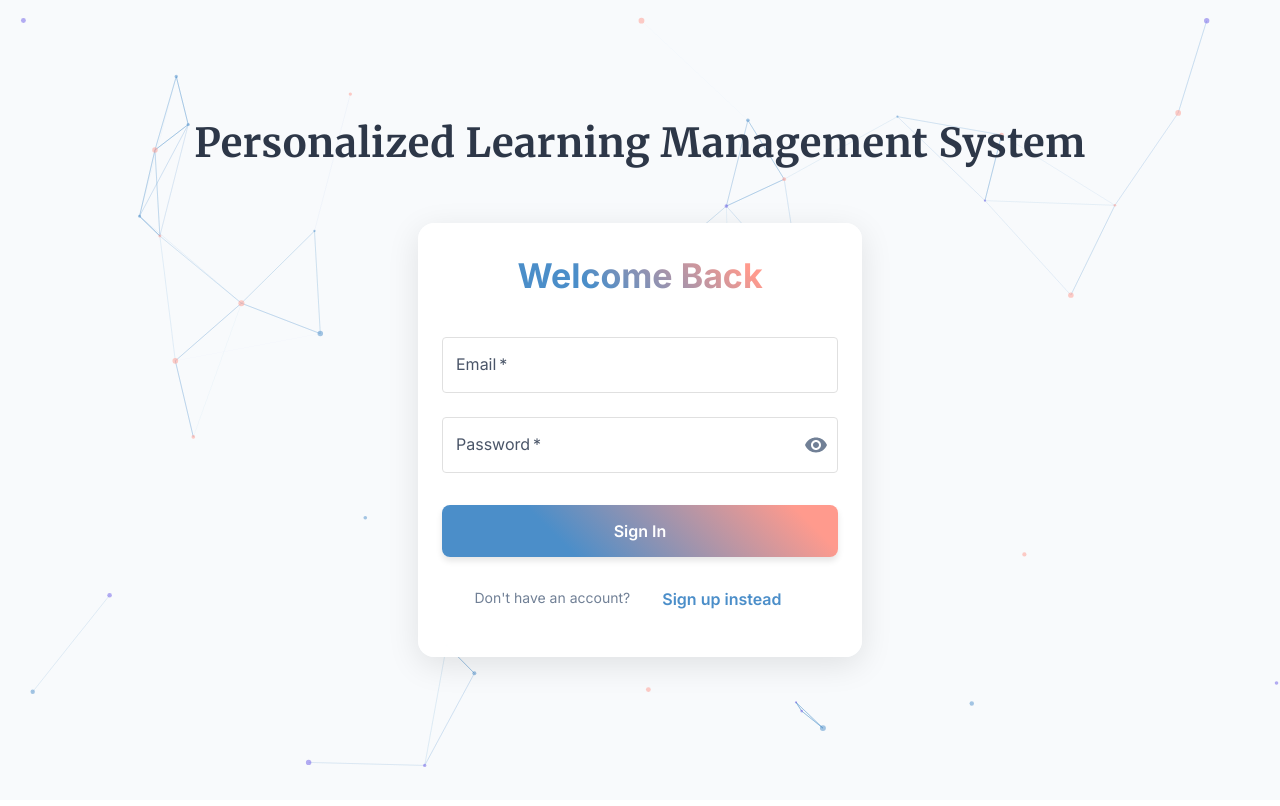
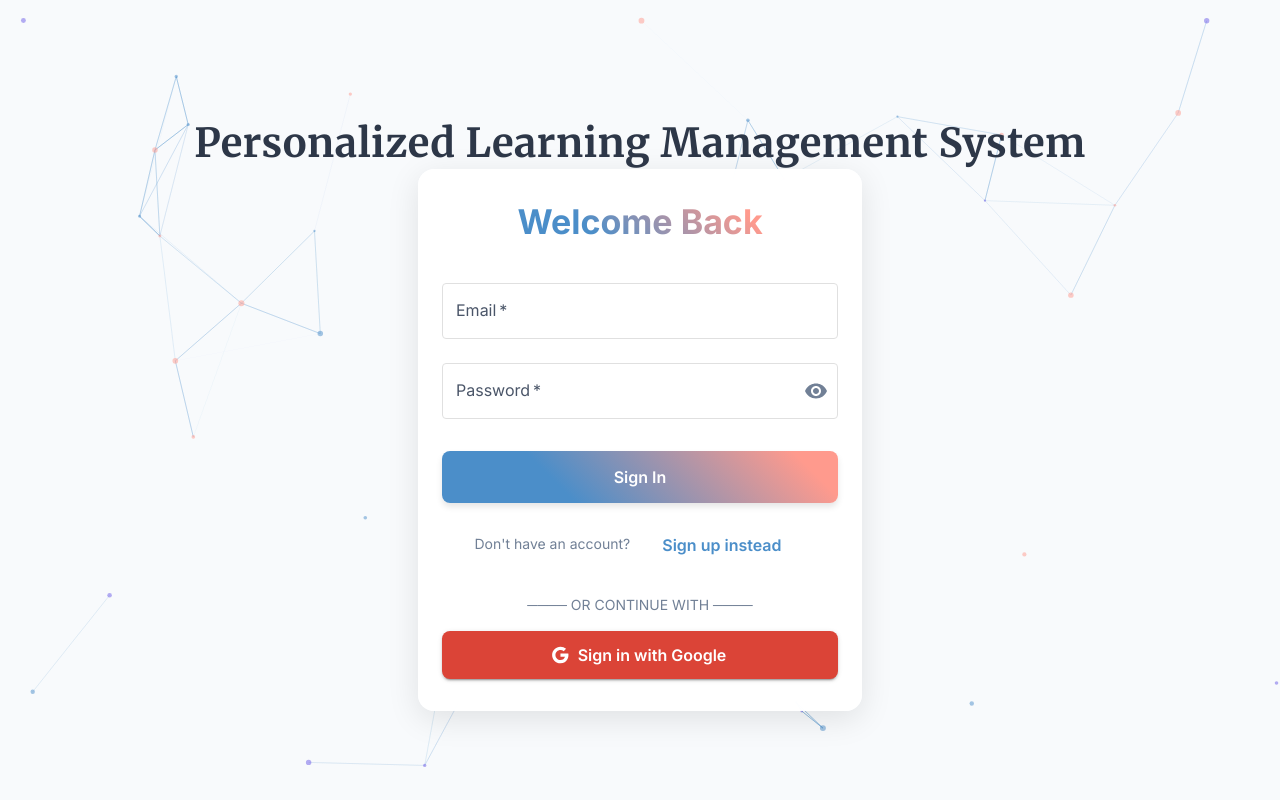
Before and after one commit to Har1Prasaath/Personalized-Learning-Management-System, a React (Create React App) app in the folder frontend/: page / in a window 1280 px wide. Shown: the top 806 px of the page. Built offline with nearby package versions, Linux system fonts and the light colour scheme; no server answers.

Commit message:
Google Authentication Added

```diff
--- a/frontend/package.json
+++ b/frontend/package.json
@@ -5,7 +5,7 @@
   "dependencies": {
     "@emotion/react": "^11.11.1",
     "@emotion/styled": "^11.11.0",
-    "@mui/icons-material": "^5.11.16",
+    "@mui/icons-material": "^5.17.1",
     "@mui/material": "^5.17.1",
     "firebase": "^10.7.1",
     "react": "^18.2.0",
--- a/frontend/src/components/Auth.js
+++ b/frontend/src/components/Auth.js
@@ -1,6 +1,10 @@
-// Auth.js
 import React, { useState, useCallback } from 'react';
-import { signInWithEmailAndPassword, createUserWithEmailAndPassword } from 'firebase/auth';
+import {
+  signInWithEmailAndPassword,
+  createUserWithEmailAndPassword,
+  signInWithPopup,  // Add this for Google Auth
+  GoogleAuthProvider  // Add this for Google Auth
+} from 'firebase/auth';
 import { auth } from '../firebase';
 import { useNavigate } from 'react-router-dom';
 import {
@@ -17,6 +21,7 @@ import { keyframes } from '@emotion/react';
 import Particles from 'react-tsparticles';
 import { loadFull } from 'tsparticles';
 import { useLoading } from '../context/LoadingContext';
+import GoogleIcon from '@mui/icons-material/Google';  // Add this for Google button
 
 const fadeIn = keyframes`
   from {
@@ -59,13 +64,28 @@ export default function Auth() {
     }
   };
 
+  const handleGoogleSignIn = async () => {
+    setIsLoading(true);
+    try {
+      const provider = new GoogleAuthProvider();
+      await signInWithPopup(auth, provider);
+      navigate('/home');
+    } catch (error) {
+      alert(getAuthErrorMessage(error.code));
+    } finally {
+      setIsLoading(false);
+    }
+  };
+
   const getAuthErrorMessage = (code) => {
     switch (code) {
-      case 'auth/invalid-email': return 'Invalid email format';
-      case 'auth/email-already-in-use': return 'Email already in use';
-      case 'auth/weak-password': return 'Password should be at least 6 characters';
-      case 'auth/user-not-found': return 'User not found';
-      case 'auth/wrong-password': return 'Incorrect password';
+      // Existing cases...
+      case 'auth/popup-closed-by-user':
+        return 'Sign-in process was cancelled';
+      case 'auth/account-exists-with-different-credential':
+        return 'Account exists with different login method';
+      case 'auth/unauthorized-domain':
+        return 'Unauthorized domain for authentication';
       default: return 'Authentication failed. Please try again';
     }
   };
@@ -86,6 +106,7 @@ export default function Auth() {
         backgroundColor: '#F8FAFC',
       }}
     >
+      {/* Title */}
       <Typography
         variant="h3"
         sx={{
@@ -104,35 +125,22 @@ export default function Auth() {
         Personalized Learning Management System
       </Typography>
 
+      {/* Particles Background */}
       <Particles
         id="tsparticles"
         init={particlesInit}
         options={{
-          background: {
-            color: {
-              value: '#F8FAFC'
-            }
-          },
+          background: { color: { value: '#F8FAFC' } },
           fpsLimit: 60,
           interactivity: {
             events: {
-              onHover: {
-                enable: true,
-                mode: 'repulse',
-              },
+              onHover: { enable: true, mode: 'repulse' },
               resize: true,
             },
-            modes: {
-              repulse: {
-                distance: 100,
-                duration: 0.4,
-              },
-            },
+            modes: { repulse: { distance: 100, duration: 0.4 } },
           },
           particles: {
-            color: {
-              value: ['#4B8EC9', '#FF9A8D', '#6C5CE7'],
-            },
+            color: { value: ['#4B8EC9', '#FF9A8D', '#6C5CE7'] },
             links: {
               color: '#4B8EC9',
               distance: 150,
@@ -140,35 +148,17 @@ export default function Auth() {
               opacity: 0.4,
               width: 1,
             },
-            collisions: {
-              enable: true,
-            },
+            collisions: { enable: true },
             move: {
               direction: 'none',
               enable: true,
-              outModes: {
-                default: 'bounce',
-              },
-              random: false,
+              outModes: { default: 'bounce' },
               speed: 1.5,
-              straight: false,
             },
-            number: {
-              density: {
-                enable: true,
-                area: 800,
-              },
-              value: 40,
-            },
-            opacity: {
-              value: 0.5,
-            },
-            shape: {
-              type: 'circle',
-            },
-            size: {
-              value: { min: 1, max: 3 },
-            },
+            number: { density: { enable: true, area: 800 }, value: 40 },
+            opacity: { value: 0.5 },
+            shape: { type: 'circle' },
+            size: { value: { min: 1, max: 3 } },
           },
           detectRetina: true,
         }}
@@ -182,6 +172,7 @@ export default function Auth() {
         }}
       />
 
+      {/* Auth Form Container */}
       <Container
         maxWidth="xs"
         sx={{
@@ -218,7 +209,9 @@ export default function Auth() {
           {isLogin ? 'Welcome Back' : 'Create Account'}
         </Typography>
 
+        {/* Auth Form */}
         <form onSubmit={handleAuth} style={{ width: '100%' }}>
+          {/* Email Field */}
           <TextField
             fullWidth
             margin="normal"
@@ -244,6 +237,7 @@ export default function Auth() {
             onChange={(e) => setEmail(e.target.value)}
           />
 
+          {/* Password Field */}
           <TextField
             fullWidth
             margin="normal"
@@ -283,6 +277,7 @@ export default function Auth() {
             onChange={(e) => setPassword(e.target.value)}
           />
 
+          {/* Submit Button */}
           <Button
             fullWidth
             type="submit"
@@ -305,6 +300,7 @@ export default function Auth() {
             {isLogin ? 'Sign In' : 'Create Account'}
           </Button>
 
+          {/* Toggle Login/Signup */}
           <Typography variant="body2" sx={{
             mt: 2,
             textAlign: 'center',
@@ -332,8 +328,40 @@ export default function Auth() {
               {isLogin ? 'Sign up instead' : 'Sign in instead'}
             </Button>
           </Typography>
+
+          {/* Google Sign-In Button */}
+          <Box sx={{ mt: 3, width: '100%' }}>
+            <Typography variant="body2" sx={{
+              textAlign: 'center',
+              color: 'text.secondary',
+              mb: 2
+            }}>
+              ──── OR CONTINUE WITH ────
+            </Typography>
+
+            <Button
+              fullWidth
+              variant="contained"
+              startIcon={<GoogleIcon />}
+              onClick={handleGoogleSignIn}
+              sx={{
+                backgroundColor: '#DB4437',
+                color: 'white',
+                '&:hover': {
+                  backgroundColor: '#C23328',
+                  boxShadow: '0 3px 5px rgba(0, 0, 0, 0.2)'
+                },
+                transition: 'all 0.3s ease',
+                py: 1.2,
+                borderRadius: 2,
+                fontWeight: 600,
+                textTransform: 'none'
+              }}
+            >
+              Sign in with Google
+            </Button>
+          </Box>
         </form>
       </Container>
     </Box>
-  );
-}
+  );}
--- a/frontend/src/components/Header.js
+++ b/frontend/src/components/Header.js
@@ -4,6 +4,7 @@ import { signOut } from 'firebase/auth';
 import { auth } from '../firebase';
 import { useNavigate } from 'react-router-dom';
 import { ReactComponent as HomeIcon } from '../assets/home-icon.svg';
+import { Avatar } from '@mui/material';
 
 export default function Header() {
   const navigate = useNavigate();
@@ -49,7 +50,9 @@ export default function Header() {
           Personalized Learning Management System
         </Typography>
 
-        <Box sx={{ display: 'flex', alignItems: 'center', gap: 1 }}>
+        {/* Increased gap between elements */}
+        <Box sx={{ display: 'flex', alignItems: 'center', gap: 3 }}> {/* Changed gap to 4 */}
+          {/* Home Icon */}
           <IconButton
             color="inherit"
             onClick={handleHomeClick}
@@ -69,6 +72,20 @@ export default function Header() {
             }} />
           </IconButton>
 
+          {/* Profile Section */}
+          <Box sx={{ display: 'flex', alignItems: 'center', gap: 1.5 }}>
+            {auth.currentUser?.photoURL && (
+              <Avatar
+                src={auth.currentUser.photoURL}
+                sx={{ width: 36, height: 36 }}
+              />
+            )}
+            <Typography variant="subtitle1" sx={{ color: 'white' }}>
+              {auth.currentUser?.displayName}
+            </Typography>
+          </Box>
+
+          {/* Logout Button */}
           <Button
             color="inherit"
             onClick={handleLogout}
--- a/frontend/src/firebase.js
+++ b/frontend/src/firebase.js
@@ -1,7 +1,10 @@
 // Import the functions you need from the SDKs you need
 import { initializeApp } from "firebase/app";
 import { getAnalytics } from "firebase/analytics";
-import { getAuth } from 'firebase/auth';
+import {
+  getAuth,
+  GoogleAuthProvider  // Add this for Google Auth
+} from 'firebase/auth';  // Combine all auth-related imports
 import { getFirestore } from 'firebase/firestore';
 
 // Your web app's Firebase configuration
@@ -22,4 +25,4 @@ const analytics = getAnalytics(app);
 const auth = getAuth(app);
 const db = getFirestore(app);
 
-export { auth, db };
+export { auth, db, GoogleAuthProvider };  // Export GoogleAuthProvider
--- a/package.json
+++ b/package.json
@@ -1,5 +1,6 @@
 {
   "dependencies": {
+    "firebase": "^11.5.0",
     "react-tsparticles": "^2.12.2"
   }
 }
```
Also changed, not shown: 2 other files (tests, documents, lock files or other folders).
